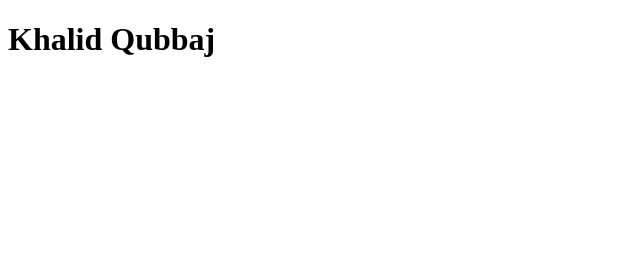
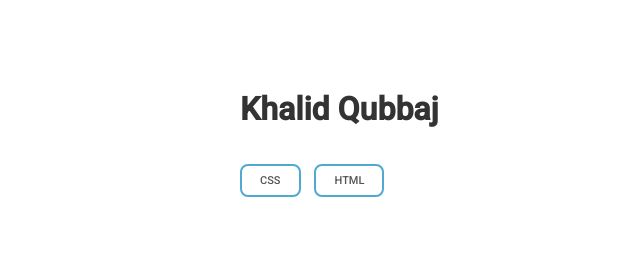
Before and after one commit to khalkmq/portfolio, a plain HTML site: page playground.html in a window 1280 px wide. Shown: the whole page, without its empty margins (0-640 px from the left). Drawn offline with Linux system fonts and the light colour scheme.

Commit message:
Added Skills Design frame

```diff
--- a/main.css
+++ b/main.css
@@ -7,15 +7,14 @@ body {
 
   /* Font Color */
   color: #555;
+  line-height: 1.5;
 
   /* Centering */
   margin: 0 auto;
   max-width: 50em;
 
-  line-height: 1.5;
+  /* Spacing */
   padding: 4em 1em;
-
-
 }
 
 h2 {
@@ -96,8 +95,25 @@ header a:hover {
   padding: 10px;
 }
 
-
-
 .welcomeBlock {
   padding-top: 20em;
 }
+
+.skill {
+    border: 2px solid #50a9d1;
+    margin-right: 10px;
+    text-transform: uppercase;
+    font-weight: 500;
+    width: auto;
+    display: inline-block;
+    font-size: 11px;
+    line-height: 1.4em;
+    padding: 7px 18px;
+    margin-top: 0.8em;
+
+    border-radius: 8px;
+    -webkit-border-radius: 8px;
+    -moz-border-radius: 8px;
+    -ms-border-radius: 8px;
+    -o-border-radius: 8px;
+}
--- a/playground.html
+++ b/playground.html
@@ -1,10 +1,15 @@
 <!DOCTYPE HTML>
 <html>
 <head>
-    <title>Khalid Qubbaj</title>
+    <title> Khalid Qubbaj | Software Engineer </title>
+
+    <link rel="stylesheet" href="main.css">
+
 </head>
 <body>
     <h1>Khalid Qubbaj</h1>
+    <span class="skill">CSS</span>
+    <span class="skill">HTML</span>
 </body>
 
 </html>
```
Also changed, not shown: index.html (+1 -1 lines).
